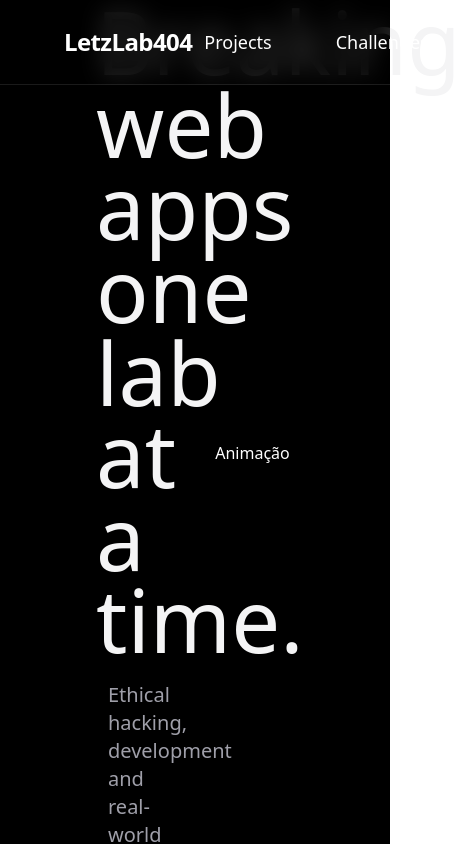
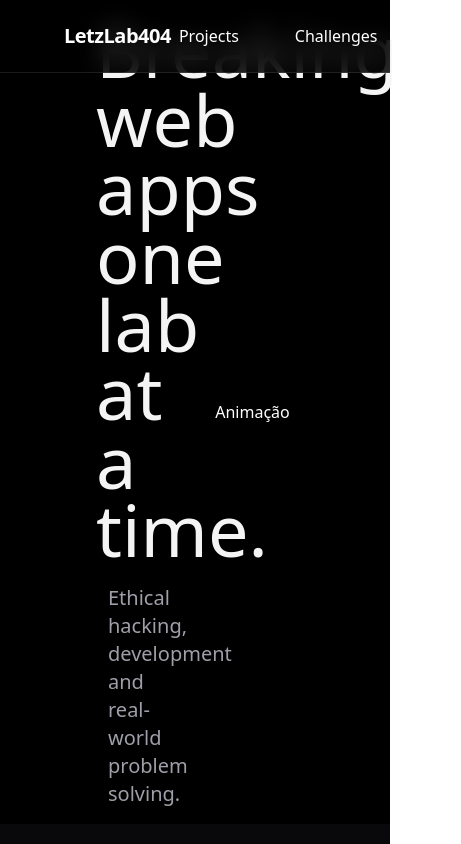
Before and after one commit to LeticiaRDomingues/portfolio-hacking, a Next.js app: page / in a window 390 px wide. Shown: the top 844 px of the page, 461 px wide, since content can reach past the window. Built offline with nearby package versions, Linux system fonts and the light colour scheme.

Commit message:
fix: stabilize hero responsive layout

```diff
--- a/components/NavLink.tsx
+++ b/components/NavLink.tsx
@@ -1,12 +1,12 @@
 import Link from 'next/link'
 
-interface MyNavlinkProps{
+interface MyNavlinkProps {
     href: string;
     label: string;
 }
 
-export default function Navlink({ href, label}: MyNavlinkProps){
-    return(
-         <Link className='p-3 rounded-lg text-lg text-white hover:scale-110 hover:bg-gray-800' href={href}>{label}</Link>
+export default function Navlink({ href, label }: MyNavlinkProps) {
+    return (
+        <Link className='p-2 rounded-lg text-base text-white hover:scale-110 hover:bg-gray-800' href={href}>{label}</Link>
     )
 }
--- a/components/Navbar.tsx
+++ b/components/Navbar.tsx
@@ -6,7 +6,7 @@ export default function Navbar() {
         <header className='fixed top-0 left-0 w-full z-50 bg-black/80 backdrop-blur-md border-b border-white/10'>
             <div className='mx-auto flex items-center justify-between px-16 py-4'>
                 <div>
-                    <Link className='text-2xl font-bold tracking-tight text-white' href="/">LetzLab404</Link>
+                    <Link className='text-xl font-bold tracking-tight text-white' href="/">LetzLab404</Link>
                 </div>
 
                 <div className='flex items-center gap-10'>
--- a/components/home/HomeHero.tsx
+++ b/components/home/HomeHero.tsx
@@ -4,7 +4,7 @@ export default function HomeHero() {
     return (
         <section className="grid grid-cols-2 gap-8 px-16" style={{ minHeight: `calc(100vh - ${NAV_HEIGHT})` }}>
             <div className="flex flex-col justify-center">
-                <h1 className="text-[87px] leading-[0.95] pb-5 text-zinc-100">Breaking web apps <br /> one lab at a time.</h1>
+                <h1 className="text-7xl leading-[0.95] pb-5 text-zinc-100">Breaking web apps <br /> one lab at a time.</h1>
                 <p className="text-xl pl-3 text-zinc-400"> Ethical hacking, development and real-world problem solving.</p>
             </div>
             <div className="flex justify-center items-center">
```
